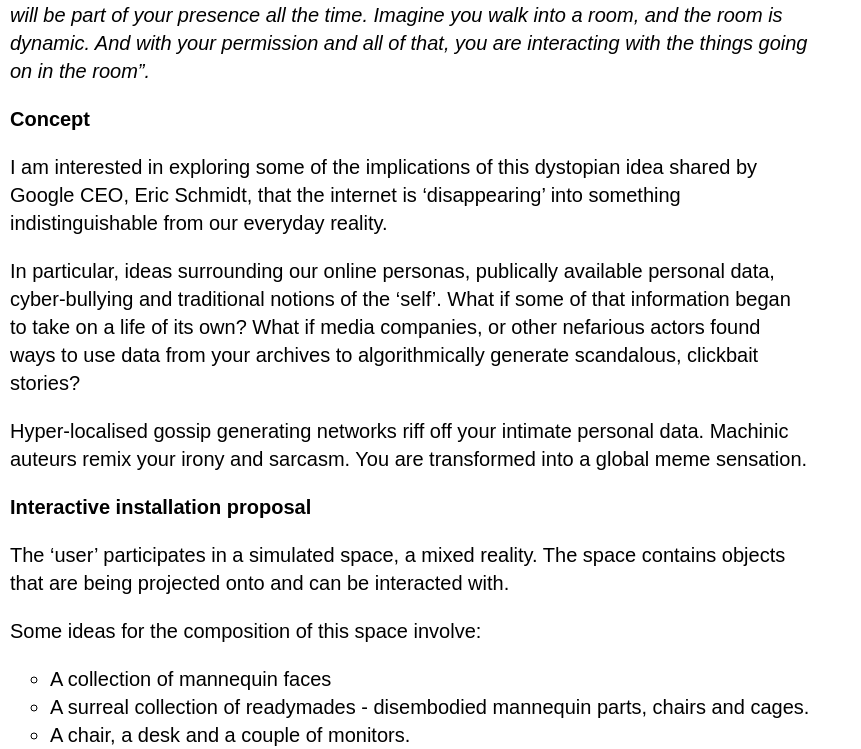
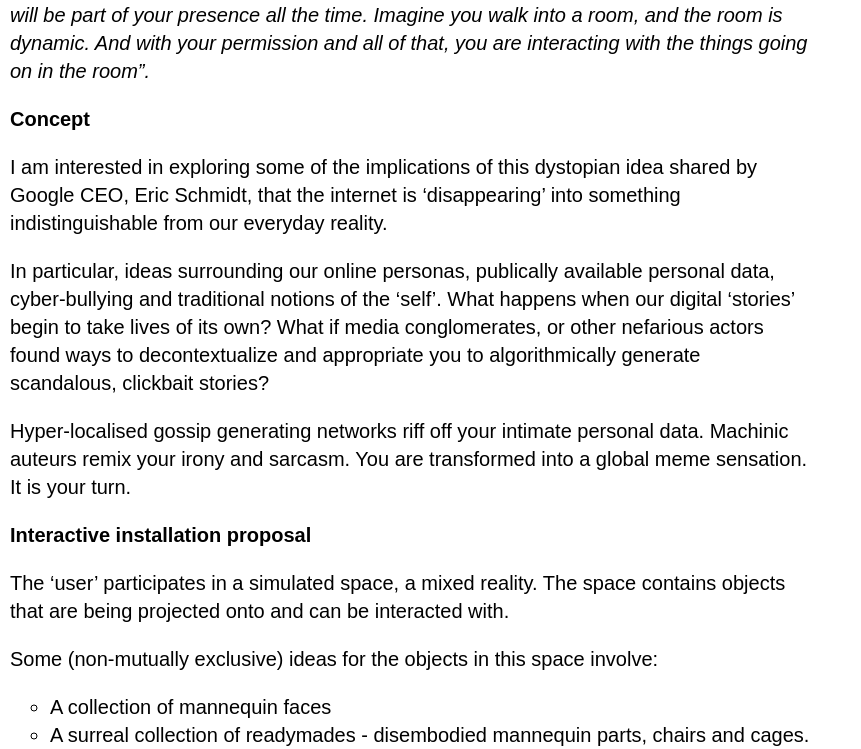
Before and after one commit to samhains/samhains.github.io, a Jekyll site: the page built from blog/_posts/studio/2018-01-30-identity-theft-disappearing-internet.md, in a window 1280 px wide and 1400 px high, scrolled down 663 px, cut to the strip 0-749 px from the top of the window. Shown: the whole strip, without its empty margins (0-861 px from the left). Built offline with Jekyll 4.4.1, drawn with Linux system fonts in a browser that asks for light colours; nearby versions of some CDN libraries; some of the changed text lies outside the part shown.

Commit message:
more tetx

```diff
--- a/blog/_posts/studio/2018-01-30-identity-theft-disappearing-internet.md
+++ b/blog/_posts/studio/2018-01-30-identity-theft-disappearing-internet.md
@@ -13,17 +13,16 @@
 
 I am interested in exploring some of the implications of this dystopian idea shared by Google CEO, Eric Schmidt, that the internet is 'disappearing' into something indistinguishable from our everyday reality.
 
-In particular, ideas surrounding our online personas, publically available personal data, cyber-bullying and traditional notions of the 'self'. What if some of that information began to take on a life of its own? What if media companies, or other nefarious actors found ways to use data from your archives to algorithmically generate scandalous, clickbait stories?
+In particular, ideas surrounding our online personas, publically available personal data, cyber-bullying and traditional notions of the 'self'. What happens when our digital 'stories' begin to take lives of its own? What if media conglomerates, or other nefarious actors found ways to decontextualize and appropriate you to algorithmically generate scandalous, clickbait stories?
 
-Hyper-localised gossip generating networks riff off your intimate personal data. Machinic auteurs remix your irony and sarcasm. You are transformed into a global meme sensation.
+Hyper-localised gossip generating networks riff off your intimate personal data. Machinic auteurs remix your irony and sarcasm. You are transformed into a global meme sensation. It is your turn.
 
 **Interactive installation proposal**
 
 The 'user' participates in a simulated space, a mixed reality. The space contains objects that are being projected onto and can be interacted with.
 
 
-
-Some ideas for the composition of this space involve:
+Some (non-mutually exclusive) ideas for the objects in this space involve:
 * A collection of mannequin faces
 * A surreal collection of readymades - disembodied mannequin parts, chairs and cages.
 * A chair, a desk and a couple of monitors.
@@ -33,7 +32,7 @@
 
 The system surveils the user as they engage with the space.
 
-The user is asked to participate in a series of 'Are you a human?' tests like those seen as security checks in modern web browsers. These tests are more about having an individual participate in training an 'AI system' than testing if the user is a human. I would like to play with this idea - the machine testing us, questioning us - only to exploit our naivety.
+The user is asked to participate in a series of 'Are you a human?' tests like those seen as security checks in modern web browsers. These tests will be more invasive and comprehensive than usual asking for vocal feedback and facial expressions. I hope this process encourages the user to reflect on the ways in which we have normalized these frequent 'humanity tests' that computers give us. In the wild, these tests are more about having an individual participate in training an 'AI system' than testing if the user is a human. I hope to play with this idea - 'the machine' has already began testing us, questioning us - how else is it exploiting our naivety?
 
 ![](http://cdn.access-ai.com/wp-content/uploads/2017/03/1417716998-google-says-rip-captcha-sort-of-610x500.jpg)
 
```
